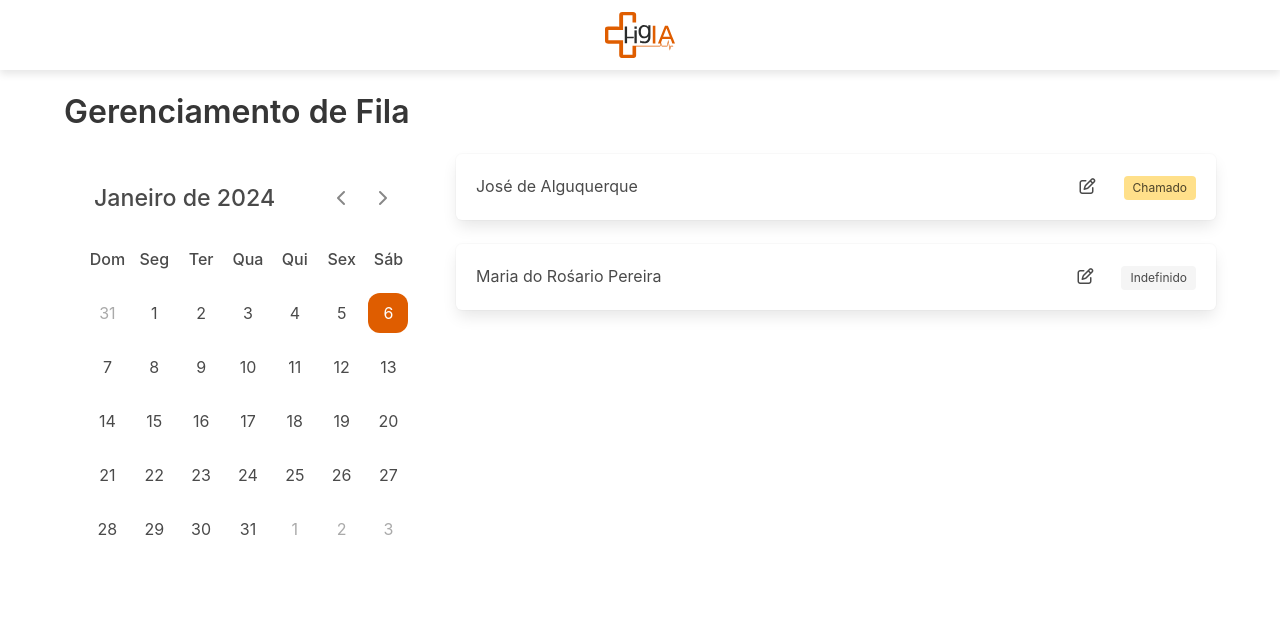
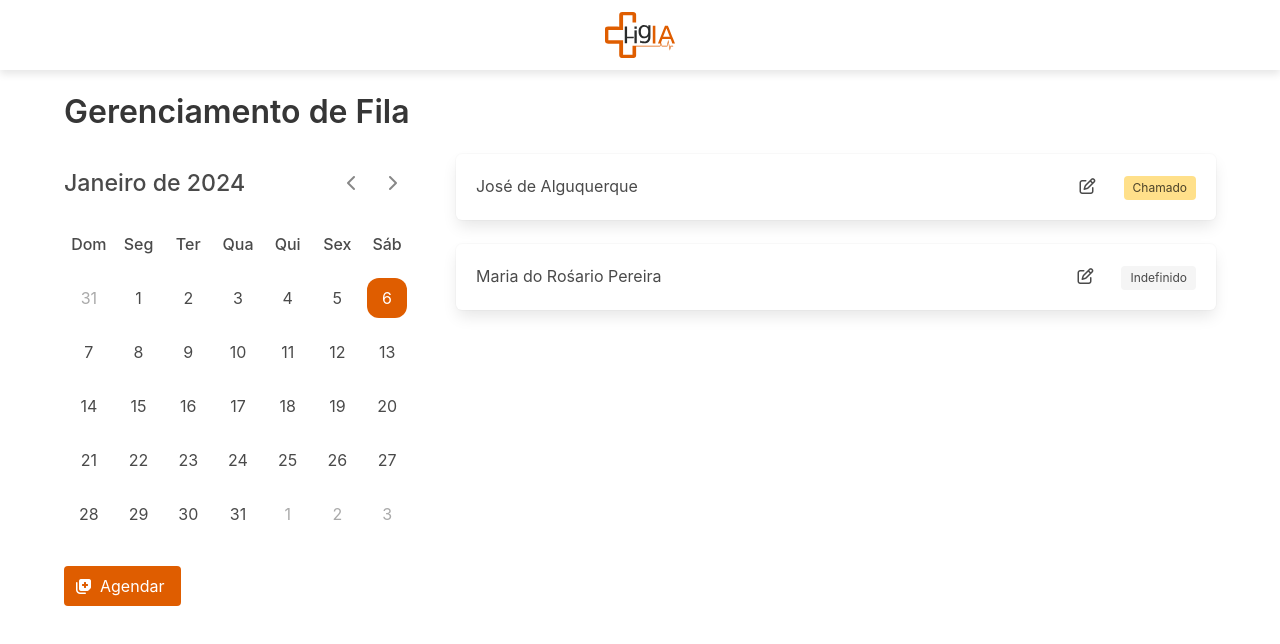
Before and after one commit to FelisbertoBastos/queue-management-system-frontend, a React (Vite) app: page / in a window 1280 px wide. Shown: the top 644 px of the page. Built offline with nearby package versions, Linux system fonts and the light colour scheme.

Commit message:
add appointment form initial setup

```diff
--- /dev/null
+++ b/src/components/appointments/appointment-creation.tsx
@@ -0,0 +1,28 @@
+import { useState } from "react";
+import { Modal } from "../ui/modal";
+import { AppointmentForm } from "./appointment-form";
+import { Button } from "../ui/button";
+
+export const AppointmentCreation = () => {
+  const [showAppointmentForm, setShowAppointmentForm] = useState(false);
+
+  const openAppointmentForm = () => {
+    setShowAppointmentForm(true);
+  };
+
+  return (
+    <>
+      <Button
+        color="is-dark"
+        higia
+        onClick={openAppointmentForm}
+        icon="fa-notes-medical"
+        text="Agendar"
+      />
+
+      <Modal show={showAppointmentForm}>
+        <AppointmentForm />
+      </Modal>
+    </>
+  );
+};
--- /dev/null
+++ b/src/components/appointments/appointment-form.tsx
@@ -0,0 +1,98 @@
+import { Button } from "../ui/button";
+
+export const AppointmentForm = () => {
+  return (
+    <>
+      <div className="block">
+        <h1 className="is-size-4 has-text-centered">
+          Formulário de Agendamento
+        </h1>
+      </div>
+
+      <form>
+        <div className="block">
+          <div className="field is-horizontal">
+            <div className="field-label is-normal">
+              <label className="label">Paciente</label>
+            </div>
+
+            <div className="field-body">
+              <div className="field">
+                <p className="control is-expanded">
+                  <input className="input" type="text" placeholder="Nome" />
+                </p>
+              </div>
+            </div>
+          </div>
+
+          <div className="field is-horizontal">
+            <div className="field-label"></div>
+            <div className="field-body">
+              <div className="field is-expanded">
+                <div className="control">
+                  <input className="input" type="number" placeholder="Idade" />
+                </div>
+              </div>
+            </div>
+          </div>
+
+          <div className="field is-horizontal">
+            <div className="field-label"></div>
+            <div className="field-body">
+              <div className="field">
+                <div className="control">
+                  <div className="select">
+                    <select>
+                      <option>Masculino</option>
+                      <option>Feminino</option>
+                    </select>
+                  </div>
+                </div>
+              </div>
+            </div>
+          </div>
+        </div>
+
+        <div className="block">
+          <div className="field is-horizontal">
+            <div className="field-label is-normal">
+              <label className="label">Exame</label>
+            </div>
+
+            <div className="field-body">
+              <div className="field">
+                <div className="control">
+                  <div className="select">
+                    <select>
+                      <option>Raio X</option>
+                      <option>Tomografia</option>
+                    </select>
+                  </div>
+                </div>
+              </div>
+            </div>
+          </div>
+        </div>
+
+        <div className="block">
+          <div className="field">
+            <div className="control">
+              <label className="checkbox has-text-justified">
+                <input type="checkbox" /> Paciente se enquadra em algum dos
+                casos de prioridade, sejam eles,{" "}
+                <b>portadores de deﬁciência física</b>, os <b>idosos</b> com
+                idade igual ou superior a sessenta e cinco anos, as{" "}
+                <b>gestantes</b>, as <b>lactantes</b> e as{" "}
+                <b>pessoas acompanhadas por crianças de colo</b>.
+              </label>
+            </div>
+          </div>
+        </div>
+
+        <div className="block has-text-right">
+          <Button color="is-dark" higia text="Salvar" icon="fa-save" />
+        </div>
+      </form>
+    </>
+  );
+};
--- a/src/components/calendar.module.css
+++ b/src/components/calendar.module.css
@@ -1,13 +1,11 @@
 .wrapper {
   width: 100%;
-  /* background-color: red; */
-  border-radius: 10px;
 }
 
 .wrapper header {
   display: flex;
   align-items: center;
-  padding: 25px 30px 10px;
+  padding: 10px 20px 10px 0;
   justify-content: space-between;
 }
 
@@ -33,7 +31,7 @@ header .icons span:hover {
 }
 
 .calendar {
-  padding: 20px;
+  padding: 20px 20px 20px 0;
 }
 
 .calendar ul {
--- /dev/null
+++ b/src/components/ui/button.tsx
@@ -0,0 +1,26 @@
+import { Colors } from "../../theme";
+
+interface ButtonProps {
+  color: "is-dark" | "is-light";
+  higia?: boolean;
+  text: string;
+  icon?: string;
+  onClick?: () => void;
+}
+
+export const Button = ({ color, higia, text, icon, onClick }: ButtonProps) => {
+  return (
+    <button
+      className={`button ${color}`}
+      style={{ backgroundColor: higia ? Colors.HIGIA_PRIMARY : "" }}
+      onClick={onClick}
+    >
+      {icon && (
+        <span className="icon">
+          <i className={`fas ${icon}`}></i>
+        </span>
+      )}
+      <span>{text}</span>
+    </button>
+  );
+};
--- /dev/null
+++ b/src/components/ui/modal.tsx
@@ -0,0 +1,22 @@
+import { ReactElement } from "react";
+
+interface ModalProps {
+  show: boolean;
+  children: ReactElement | ReactElement[];
+}
+
+export const Modal = ({ show, children }: ModalProps) => {
+  const modalClasses = ["modal"];
+
+  if (show) modalClasses.push("is-active");
+
+  return (
+    <div className={modalClasses.join(" ")}>
+      <div className="modal-background"></div>
+      <div className="modal-content">
+        <div className="box">{children}</div>
+      </div>
+      <button className="modal-close is-large" aria-label="close"></button>
+    </div>
+  );
+};
--- a/src/pages/queue-management/Home.tsx
+++ b/src/pages/queue-management/Home.tsx
@@ -1,6 +1,7 @@
 import { Calendar } from "../../components/calendar";
 import { AppointmentList } from "../../components/appointments/appointment-list";
 import { Topbar } from "../../components/topbar";
+import { AppointmentCreation } from "../../components/appointments/appointment-creation";
 
 export const Home = () => {
   return (
@@ -13,6 +14,8 @@ export const Home = () => {
         <div className="columns">
           <div className="column is-4">
             <Calendar />
+
+            <AppointmentCreation />
           </div>
           <div className="column">
             <AppointmentList />
--- /dev/null
+++ b/src/theme.ts
@@ -0,0 +1,3 @@
+export class Colors {
+  static HIGIA_PRIMARY = "#df5d00";
+}
```
